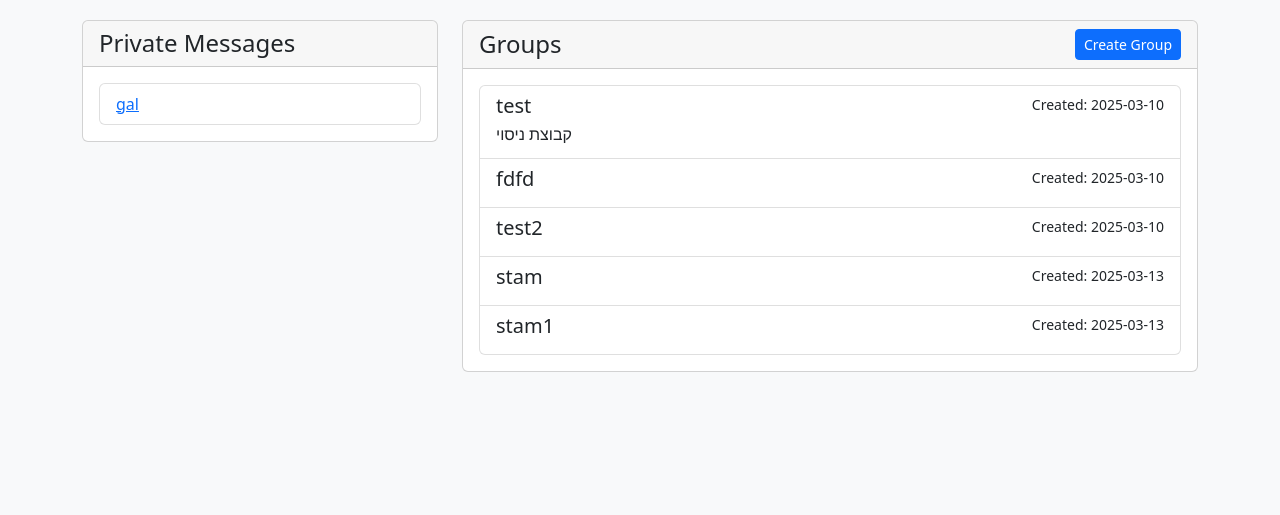
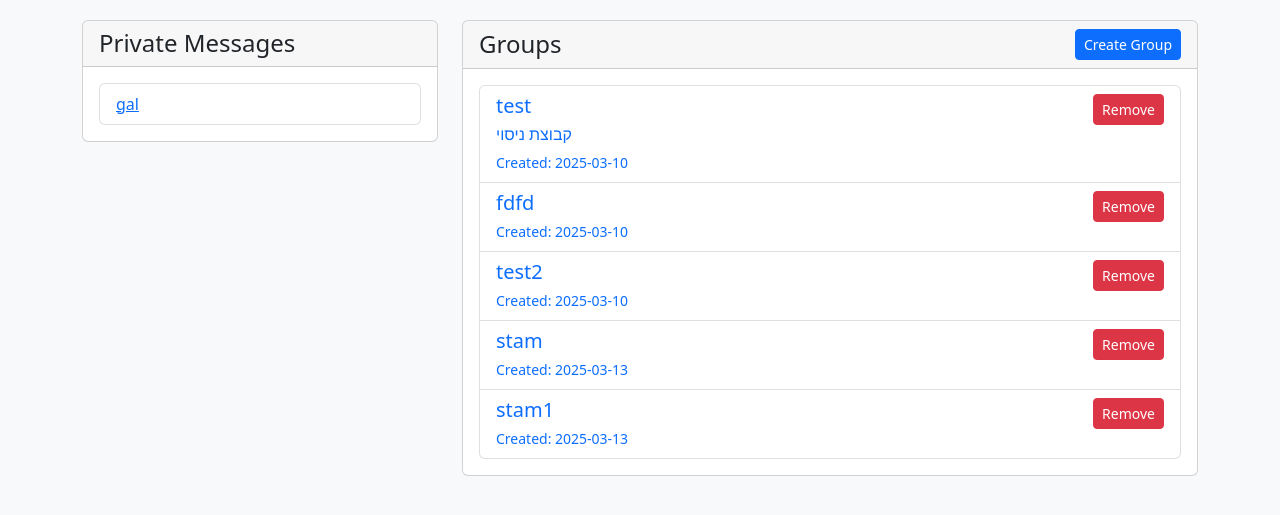
Before and after one commit to ranweinstein/imribk2025, a Flask app: page /dashboard in a window 1280 px wide. Shown: the part 56-571 px from the top of the page. Run offline with Flask 3, Linux system fonts and the light colour scheme; a user stored in the database is signed in; data comes from the database, SQL or seed files in the repository; both versions use the stored data as it was after the commit.

Commit message:
add remove group

```diff
--- a/app.py
+++ b/app.py
@@ -300,6 +300,31 @@ def private_chat(user_id):
 
     return render_template('private_chat.html', user=user, messages=messages)
 
+
+@app.route('/remove_group/<int:group_id>')
+@login_required
+def remove_group(group_id):
+    group = Group.query.get_or_404(group_id)
+
+    # Check if current user is the creator of the group
+    if group.created_by != current_user.id:
+        flash('You do not have permission to remove this group', 'danger')
+        return redirect(url_for('dashboard'))
+
+    # Delete all messages in the group
+    GroupMessage.query.filter_by(group_id=group_id).delete()
+
+    # Remove all members from the group
+    GroupMember.query.filter_by(group_id=group_id).delete()
+
+    # Delete the group
+    db.session.delete(group)
+    db.session.commit()
+
+    flash('Group has been removed successfully', 'success')
+    return redirect(url_for('dashboard'))
+
+
 @app.route('/create_group', methods=['GET', 'POST'])
 @login_required
 def create_group():
--- a/templates/dashboard.html
+++ b/templates/dashboard.html
@@ -31,13 +31,24 @@
             <div class="card-body">
                 <div class="list-group">
                     {% for group in groups %}
-                        <a href="{{ url_for('group_chat', group_id=group.id) }}" class="list-group-item list-group-item-action">
+                        <div class="list-group-item list-group-item-action">
                             <div class="d-flex w-100 justify-content-between">
-                                <h5 class="mb-1">{{ group.name }}</h5>
-                                <small>Created: {{ group.created_at.strftime('%Y-%m-%d') }}</small>
+                                <a href="{{ url_for('group_chat', group_id=group.id) }}" class="text-decoration-none flex-grow-1">
+                                    <h5 class="mb-1">{{ group.name }}</h5>
+                                    <p class="mb-1">{{ group.description }}</p>
+                                    <small>Created: {{ group.created_at.strftime('%Y-%m-%d') }}</small>
+                                </a>
+                                {% if group.created_by == current_user.id %}
+                                    <div class="ms-2">
+                                        <a href="{{ url_for('remove_group', group_id=group.id) }}"
+                                           class="btn btn-danger btn-sm"
+                                           onclick="return confirm('Are you sure you want to remove this group? This action cannot be undone.')">
+                                            Remove
+                                        </a>
+                                    </div>
+                                {% endif %}
                             </div>
-                            <p class="mb-1">{{ group.description }}</p>
-                        </a>
+                        </div>
                     {% else %}
                         <div class="list-group-item">No groups available</div>
                     {% endfor %}
```
Also changed, not shown: instance/chat.db.
